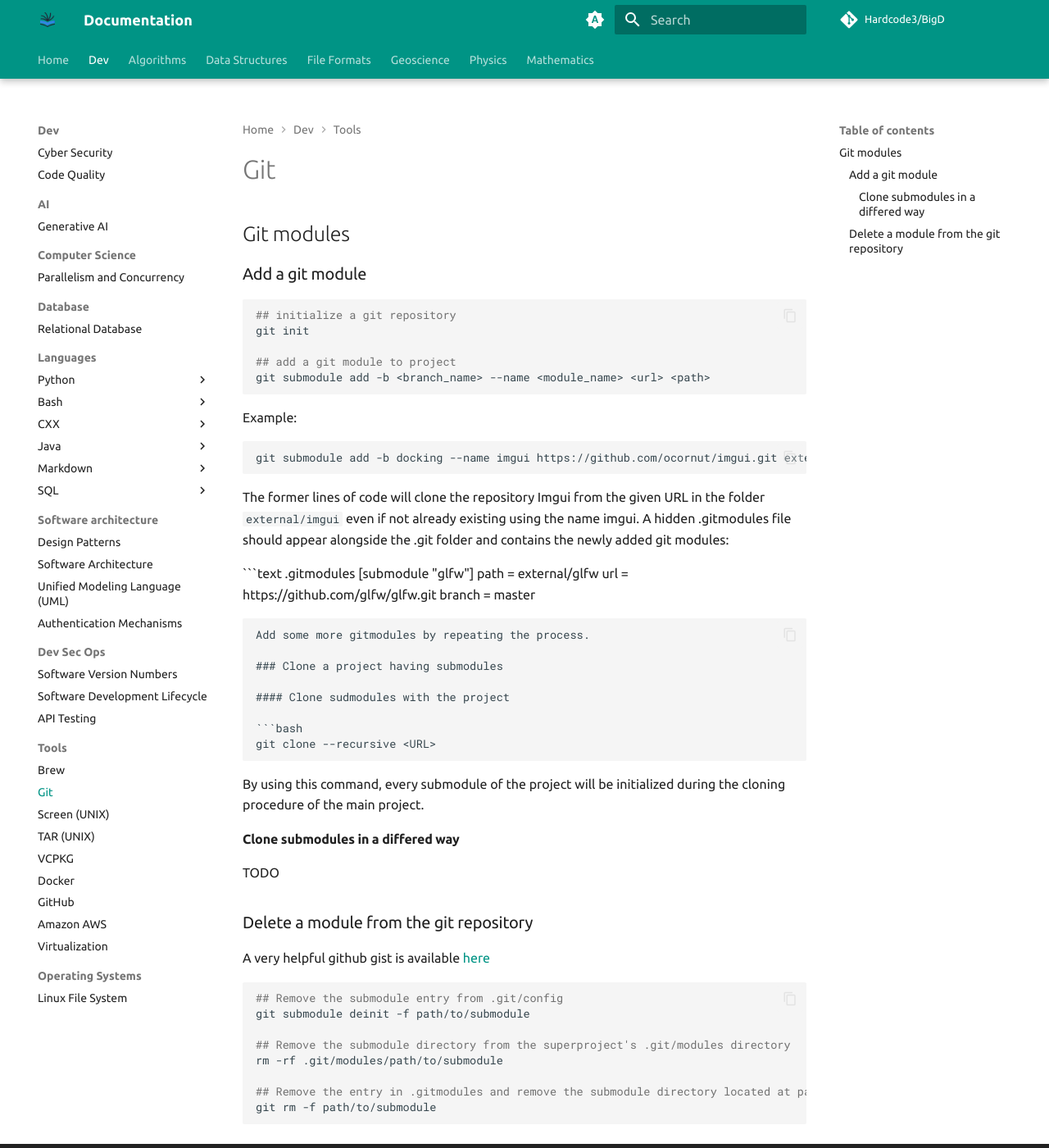
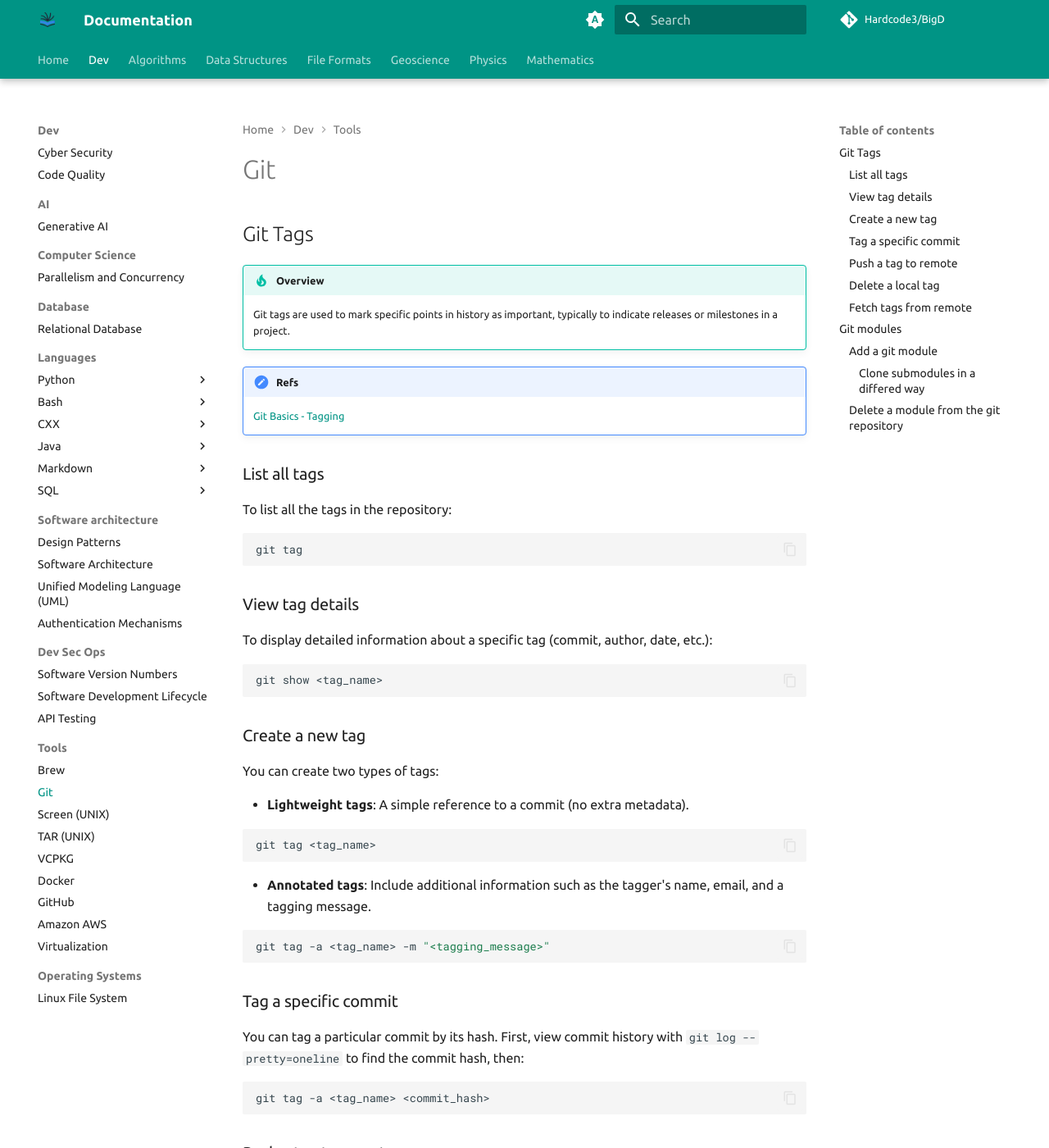
Before and after one commit to Hardcode3/BigD, an MkDocs documentation site: the page built from docs/dev/tools/git.md, in a window 1280 px wide and 1400 px high. Shown: the whole window at 82% size. Built offline with MkDocs 1.6.1 and Material for MkDocs 9.7.7, drawn with Linux system fonts in a browser that asks for light colours; comment, search, counter and statistics services are not loaded; some of the changed text lies outside the part shown.

Commit message:
doc on git tags

````diff
--- a/docs/dev/tools/git.md
+++ b/docs/dev/tools/git.md
@@ -1,4 +1,84 @@
 # Git
+
+## Git Tags
+
+!!! tip "Overview"
+
+    Git tags are used to mark specific points in history as important, typically to indicate releases or milestones in a project.
+
+!!! cite "Refs"
+
+    [Git Basics - Tagging](https://git-scm.com/book/en/v2/Git-Basics-Tagging)
+
+### List all tags
+
+To list all the tags in the repository:
+
+```bash
+git tag
+```
+
+### View tag details
+
+To display detailed information about a specific tag (commit, author, date, etc.):
+
+```bash
+git show <tag_name>
+```
+
+### Create a new tag
+
+You can create two types of tags:
+
+- **Lightweight tags**: A simple reference to a commit (no extra metadata).
+
+  ```bash
+  git tag <tag_name>
+  ```
+
+- **Annotated tags**: Include additional information such as the tagger's name, email, and a tagging message.
+
+  ```bash
+  git tag -a <tag_name> -m "<tagging_message>"
+  ```
+
+### Tag a specific commit
+
+You can tag a particular commit by its hash. First, view commit history with `git log --pretty=oneline` to find the commit hash, then:
+
+```bash
+git tag -a <tag_name> <commit_hash>
+```
+
+### Push a tag to remote
+
+To push a specific tag to a remote repository:
+
+```bash
+git push origin <tag_name>
+```
+
+### Delete a local tag
+
+To remove a tag locally:
+
+```bash
+git tag -d <tag_name>
+```
+
+### Fetch tags from remote
+
+Fetch a tags from remote:
+
+```bash
+git fetch --tags
+```
+
+To fetch a specific tag:
+
+```bash
+git fetch origin <tag_name>
+```
 
 ## Git modules
 
````
